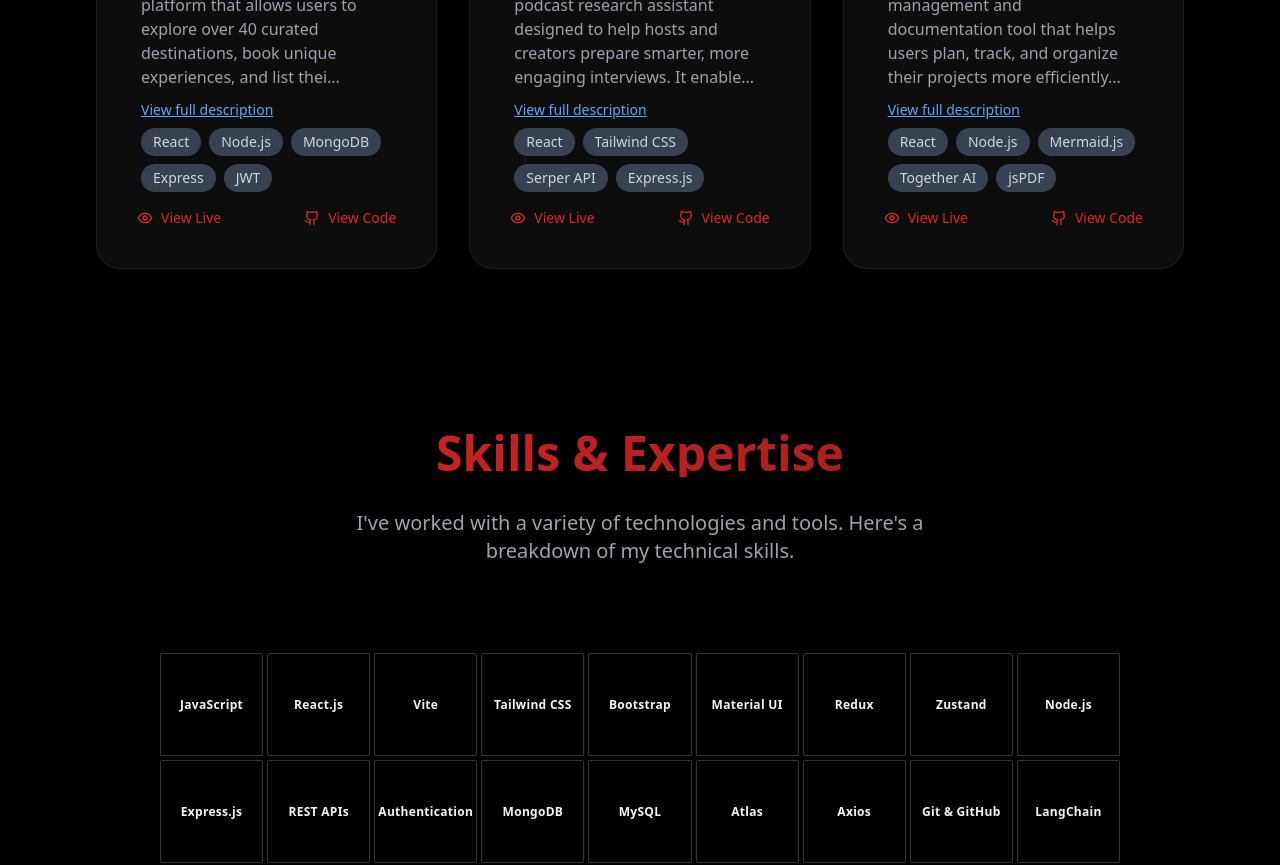
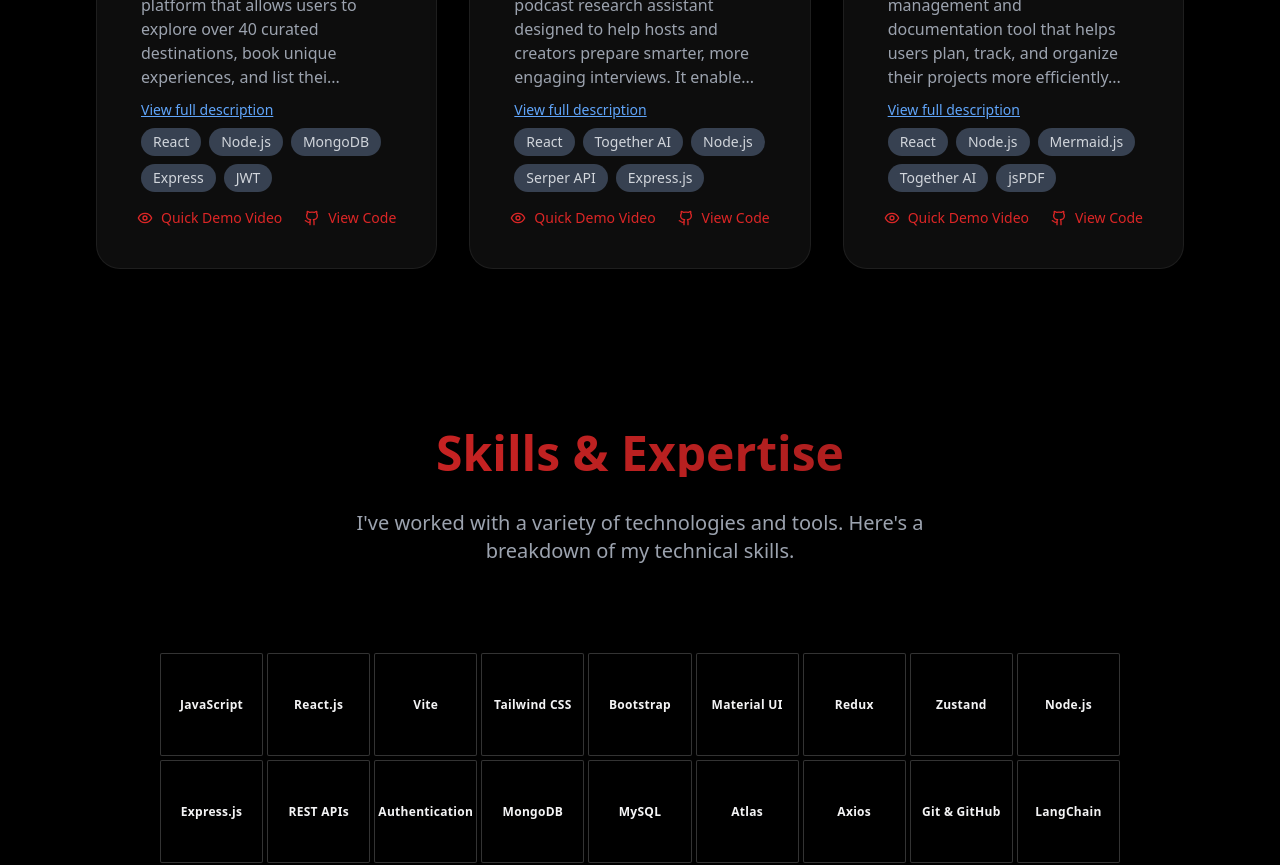
Before and after one commit to Ashishworks/Portfolio, a React (Create React App) app: page /projects in a window 1280 px wide. Shown: the part 1500-2365 px from the top of the page. Built offline with nearby package versions, Linux system fonts and the light colour scheme.

Commit message:
FINAL portfolio

```diff
--- a/src/components/Projects.js
+++ b/src/components/Projects.js
@@ -20,6 +20,7 @@ const Projects = () => {
       category: "fullstack",
       technologies: ["React", "Node.js", "MongoDB", "Express", "JWT"],
       liveUrl: "https://wanderlust-91l7.onrender.com/",
+      demoVideoUrl: "https://youtu.be/K0YKv8h57BI",
       githubUrl: "https://github.com/Ashishworks/Wanderlust",
       featured: true
     },
@@ -29,7 +30,7 @@ const Projects = () => {
       description: "PodPeek is an AI-powered podcast research assistant designed to help hosts and creators prepare smarter, more engaging interviews. It enables users to search for any well-known personality and instantly gathers real-time insights, including their biography, family background, controversial topics, recent updates, current projects, and even contact details like social media or official websites. PodPeek also generates a personalized, categorized podcast script with questions labeled as light, insightful, or controversial, which can be downloaded as a PDF. Additionally, users can enter any question number to generate three alternative phrasings using Together.ai, allowing for flexible and refined interview preparation.",
       image: "/PodPeek.png",
       category: "fullstack",
-      technologies: ["React", "Tailwind CSS", "Serper API", "Express.js"],
+      technologies: ["React", "Together AI", "Node.js", "Serper API", "Express.js"],
       liveUrl: "https://youtu.be/XGpxR_v1RtU",
       githubUrl: "https://github.com/Ashishworks/PodPeek.git",
       featured: false
@@ -42,6 +43,7 @@ const Projects = () => {
       category: "fullstack",
       technologies: ["React", "Node.js", "Mermaid.js", "Together AI", "jsPDF"],
       liveUrl: "https://planza-beta.vercel.app/",
+      demoVideoUrl: "https://youtu.be/Bd790G0opE0",
       githubUrl: "https://github.com/Ashishworks/PlanzaBeta",
       featured: false
     }
@@ -219,7 +221,7 @@ const Projects = () => {
 
                 <div className="flex justify-between">
                   <motion.a
-                    href={project.liveUrl}
+                    href={project.id === 1 || project.id === 3 ? project.demoVideoUrl : project.liveUrl}
                     target="_blank"
                     rel="noopener noreferrer"
                     className="flex items-center gap-2 text-red-600 hover:text-red-700 font-medium text-sm transition-colors duration-300"
@@ -227,7 +229,7 @@ const Projects = () => {
                     whileTap={{ scale: 0.95 }}
                   >
                     <Eye size={16} />
-                    View Live
+                    Quick Demo Video
                   </motion.a>
                   <motion.a
                     href={project.githubUrl}
```
